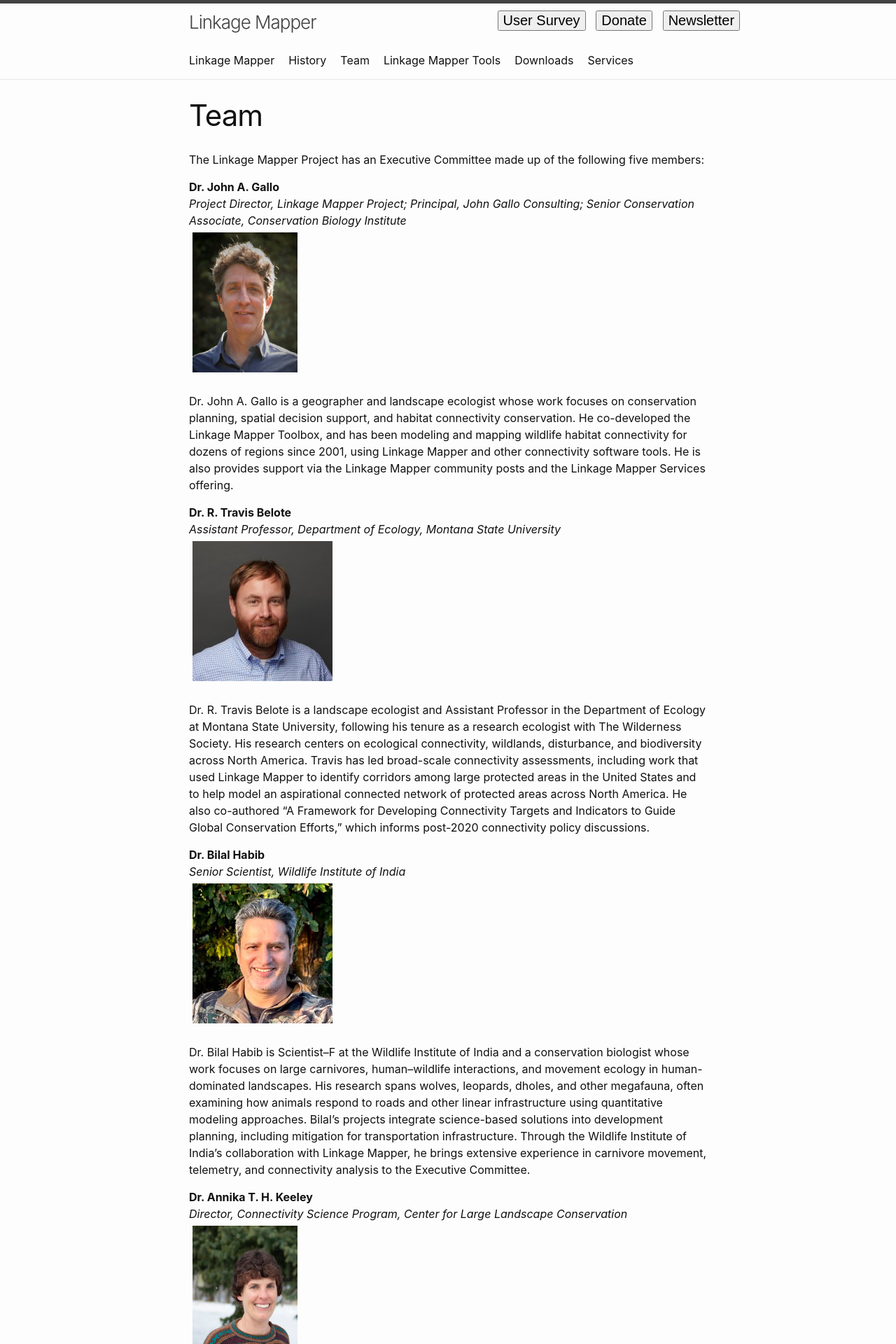
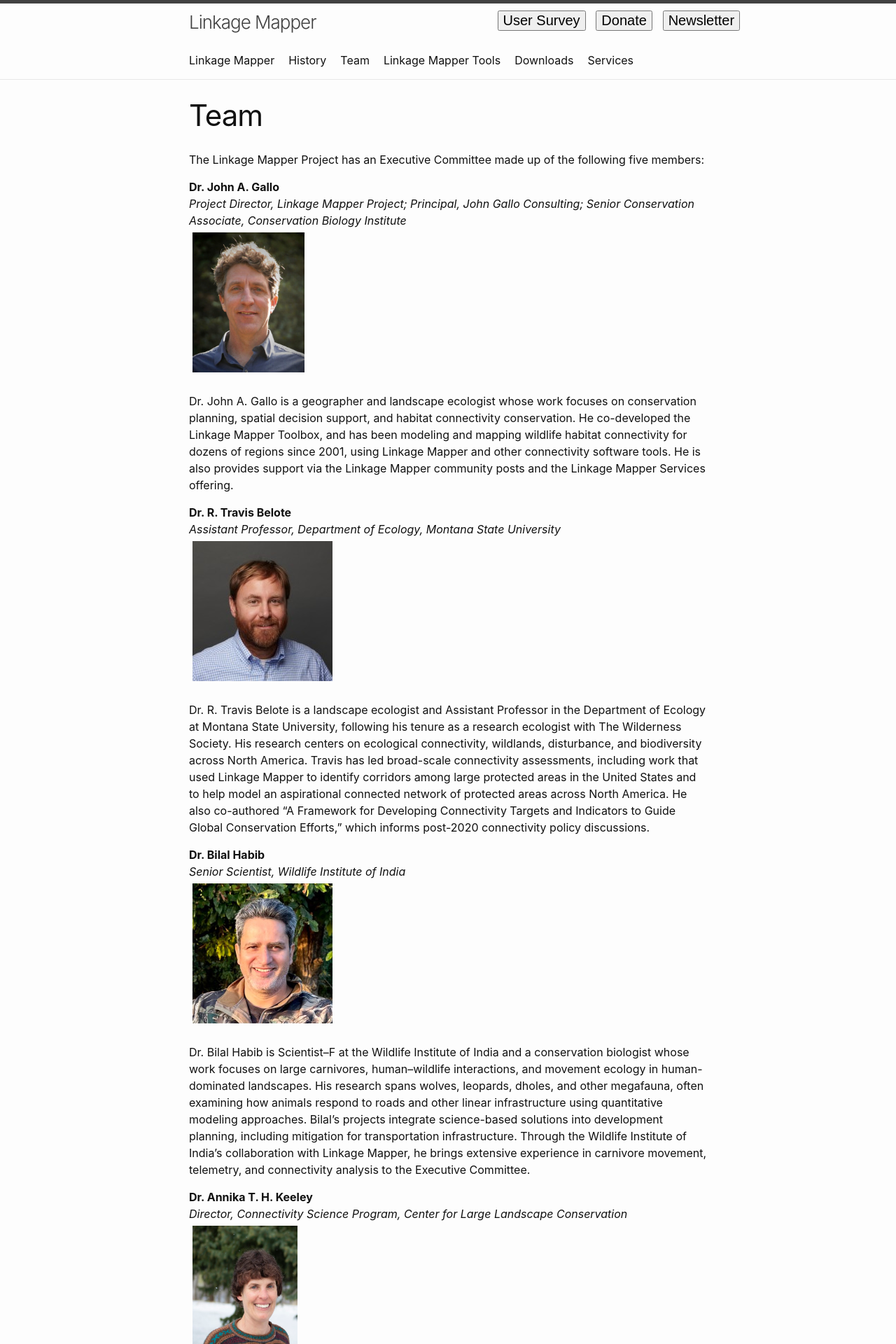
Before and after one commit to linkagescape/linkagemapper.org, a Jekyll site: the page built from linkage-mapper-team.md, in a window 1280 px wide. Shown: the top 1920 px of the page at 70% size. Built offline with Jekyll 4.4.1, drawn with Linux system fonts in a browser that asks for light colours; comment, search, counter and statistics services are not loaded.

Commit message:
Update linkage-mapper-team.md

```diff
--- a/linkage-mapper-team.md
+++ b/linkage-mapper-team.md
@@ -8,7 +8,7 @@ The Linkage Mapper Project has an Executive Committee made up of the following f
 
 **Dr. John A. Gallo**
 *Project Director, Linkage Mapper Project; Principal, John Gallo Consulting; Senior Conservation Associate, Conservation Biology Institute*
-<img src="/img/john_gallo.jpg" style="display: block; padding:5px;" hspace="0" width="150" height="200">
+<img src="/img/john_gallo.jpg" style="display: block; padding:5px;" hspace="0" width="160" height="200">
 Dr. John A. Gallo is a geographer and landscape ecologist whose work focuses on conservation planning, spatial decision support, and habitat connectivity conservation. He co-developed the Linkage Mapper Toolbox, and has been modeling and mapping wildlife habitat connectivity for dozens of regions since 2001, using Linkage Mapper and other connectivity software tools. He is also provides support via the Linkage Mapper community posts and the Linkage Mapper Services offering.
 
 
```
